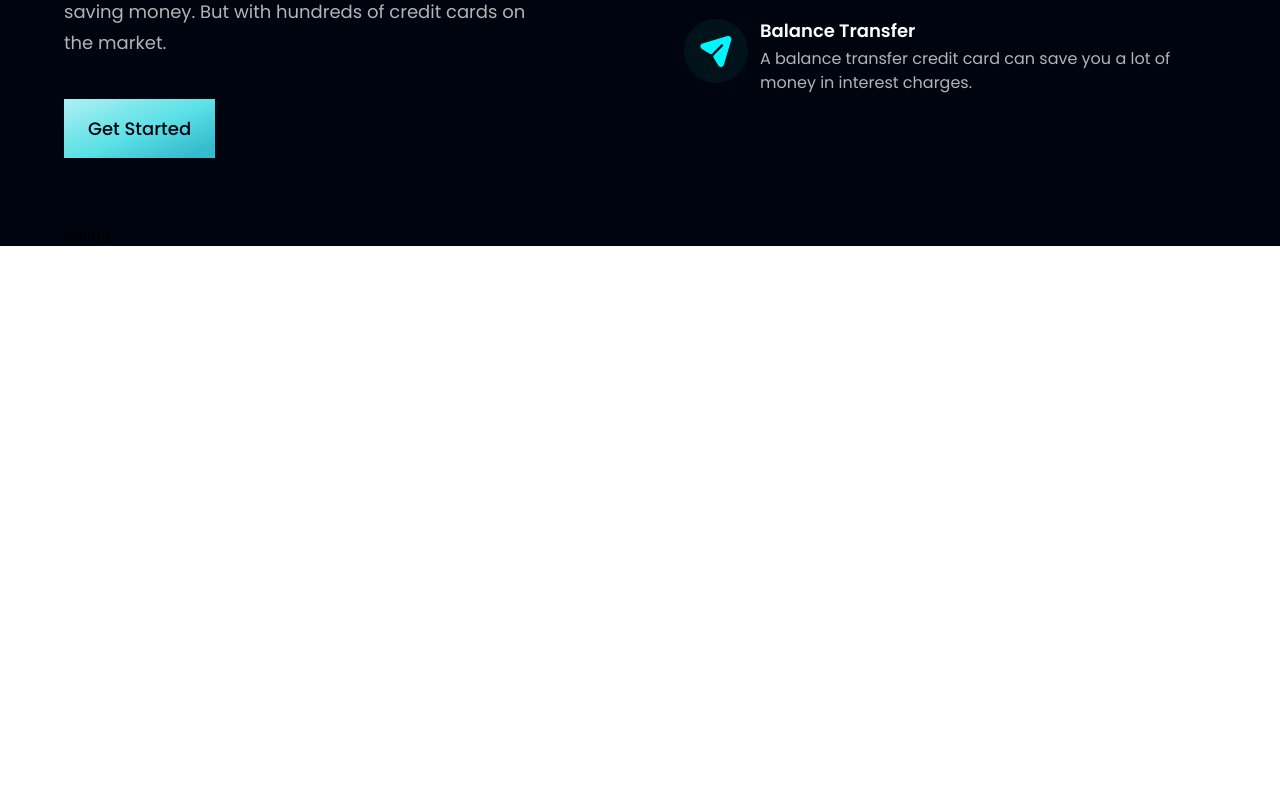
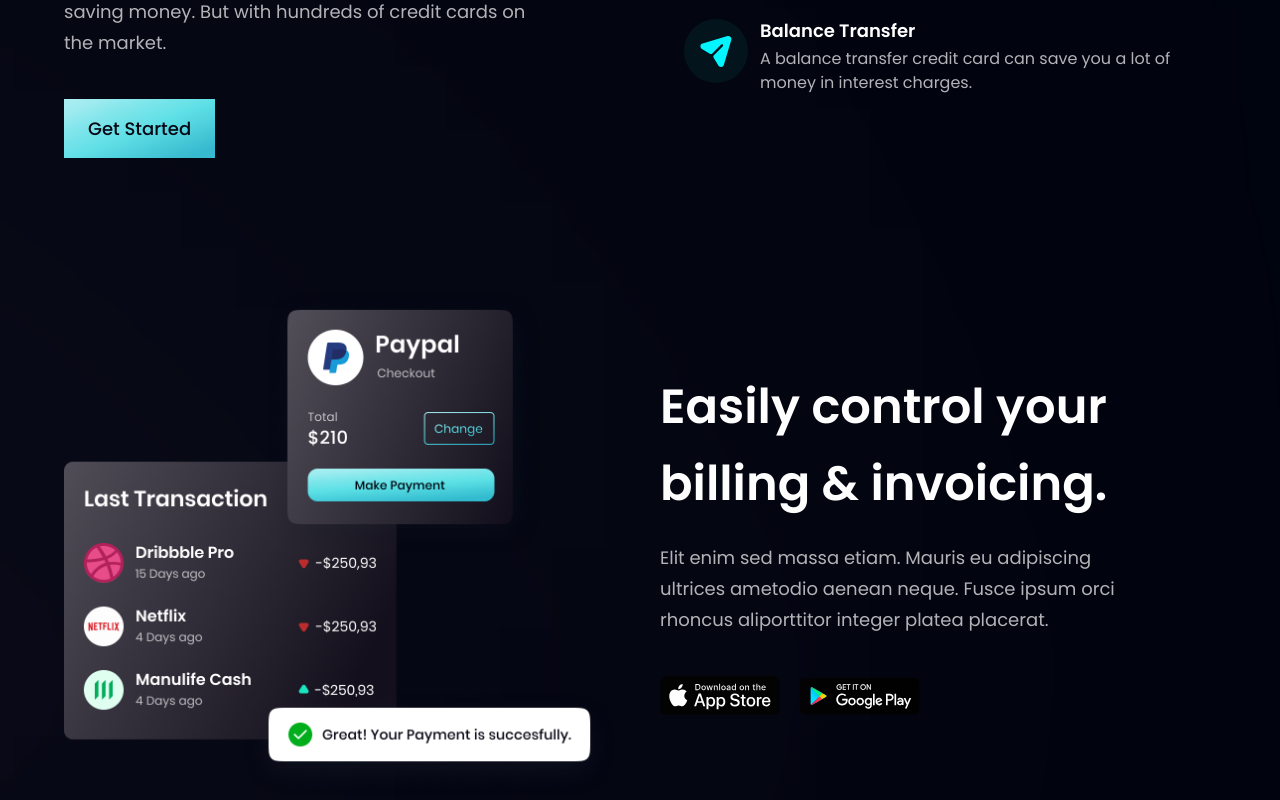
Before and after one commit to Saber1Y/Hoo-Bank, a React (Vite) app: page / in a window 1280 px wide. Shown: the part 1380-2180 px from the top of the page. Before the commit the page ends 1626 px from the top, so only its background shows below. Built offline with nearby package versions, Linux system fonts and the light colour scheme.

Commit message:
CREATE & UPDATE: BILLING SECTION

```diff
--- a/src/components/Billing.jsx
+++ b/src/components/Billing.jsx
@@ -1,10 +1,32 @@
 import React from 'react'
+import { apple, bill, google } from '../assets'
+import styles, { layout } from '../style'
+
 
 const Billing = () => {
   return (
-    <div>
-      Billing
-    </div>
+    <section id='product' className={layout.sectionReverse}>
+      <div className={layout.sectionImgReverse}>
+        <img src={bill} alt="billing"  className='w-[100%] h-[100%] relative z-[5]'/>
+          <div className='absolute z-[3] -left-1/2 top-0 w-[50%] h-[50%] white__gradient' />
+          <div className='absolute z-[0] -left-1/2 bottom-0 w-[50%] h-[50%] rounded-full pink__gradient' />
+      </div>
+
+      <div className={layout.sectionInfo}>
+          <h2 className={styles.heading2}>Easily control your <br className='sm:block hidden'/> billing & invoicing.</h2>
+          <p className={`${styles.paragraph} max-w-[470px] mt-5 `}>
+          Elit enim sed massa etiam. Mauris eu adipiscing
+          ultrices ametodio aenean neque. Fusce
+          ipsum orci rhoncus aliporttitor integer
+          platea placerat.
+          </p>
+          <div className='flex flex-row flex-wrap sm:mt-10 mt-6'>
+            <img src={apple} alt="apple" className='w-[120px] h-[42px] object-contain mr-5 cursor-pointer'/>
+            <img src={google} alt="google" className='w-[120px] h-[42px] object-contain  cursor-pointer'/>
+
+          </div>
+      </div>
+    </section>
   )
 }
 
```
